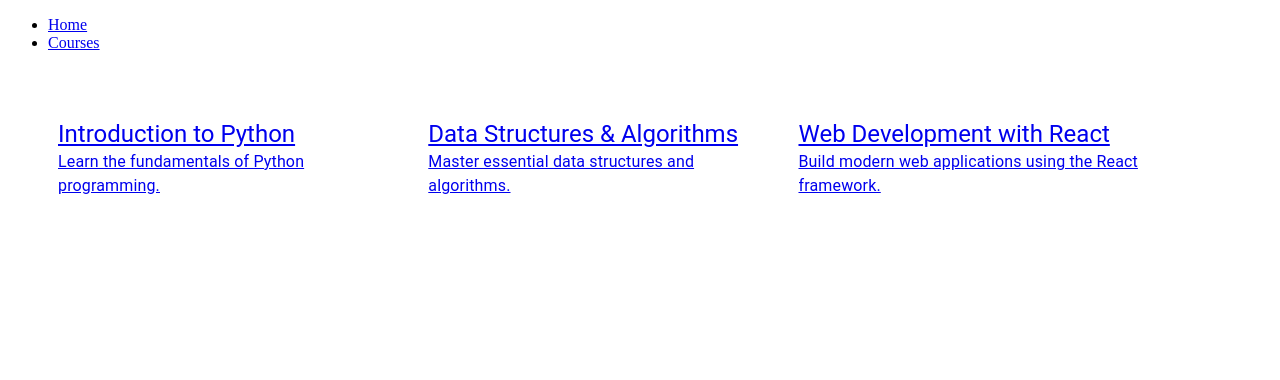
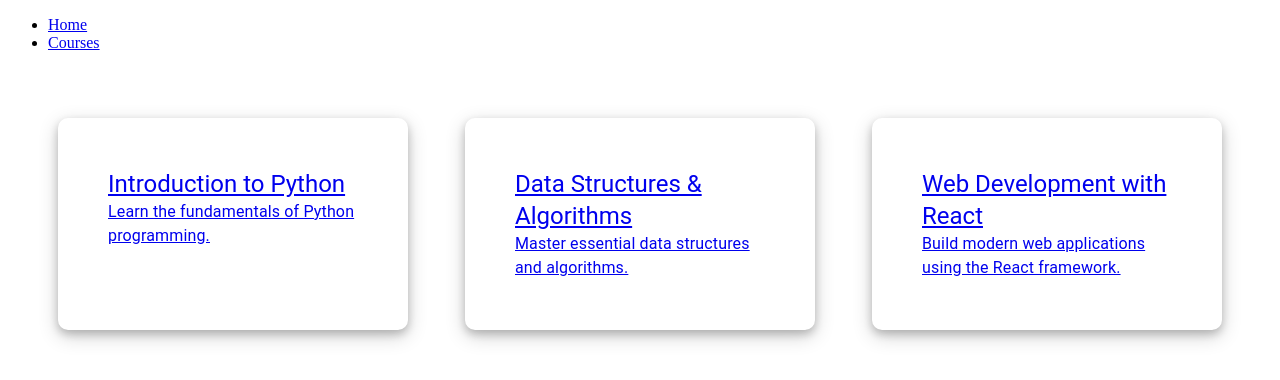
Before and after one commit to zhazMam/lms-openStudy, a React (Vite) app: page /main in a window 1280 px wide. Shown: the top 380 px of the page. Built offline with nearby package versions, Linux system fonts and the light colour scheme; data requests are answered from the project's data file.

Commit message:
global css

```diff
--- /dev/null
+++ b/src/global/reset.css
@@ -0,0 +1,30 @@
+* {
+  box-sizing: border-box;
+}
+
+h1,
+h2,
+h3,
+h4,
+h5,
+h6,
+p,
+body {
+  margin: 0;
+}
+
+button {
+  border: none;
+  background-color: transparent;
+  cursor: pointer;
+}
+
+a {
+  text-decoration: none;
+}
+
+ul {
+  margin: 0;
+  padding: 0;
+  list-style-type: none;
+}
--- a/src/pages/HomePage/Components/CoursesItem.tsx
+++ b/src/pages/HomePage/Components/CoursesItem.tsx
@@ -7,7 +7,12 @@
 }
 const CoursesItem = (props: CoursesItemProps) => {
   return (
-    <Box>
+    <Box    sx={{
+        padding: "50px 50px",
+        width: "250px",
+        boxShadow:
+          "0 4px 8px 0 rgba(0, 0, 0, 0.2), 0 6px 20px 0 rgba(0, 0, 0, 0.19)", borderRadius:"10px"
+      }}>
       <Link to="/courses">
         <Typography variant="h5">{props.course.title}</Typography>
         <Typography>{props.course.description}</Typography>
--- a/src/pages/HomePage/Components/CoursesList.tsx
+++ b/src/pages/HomePage/Components/CoursesList.tsx
@@ -12,9 +12,16 @@
   }, []);
 
   return (
-    <Box display={"flex"} justifyContent={"space-between"}gap={"20px"} sx={{padding:"50px 50px"}}>
+    <Box
+      display={"flex"}
+      justifyContent={"space-between"}
+      gap={"20px"}
+      sx={{
+        padding: "50px 50px",
+      }}
+    >
       {courses.map((course) => (
-        <CoursesItem  course={course} key={course.id}/>
+        <CoursesItem course={course} key={course.id} />
       ))}
     </Box>
   );
```
Also changed, not shown: src/global/style.css (added).
